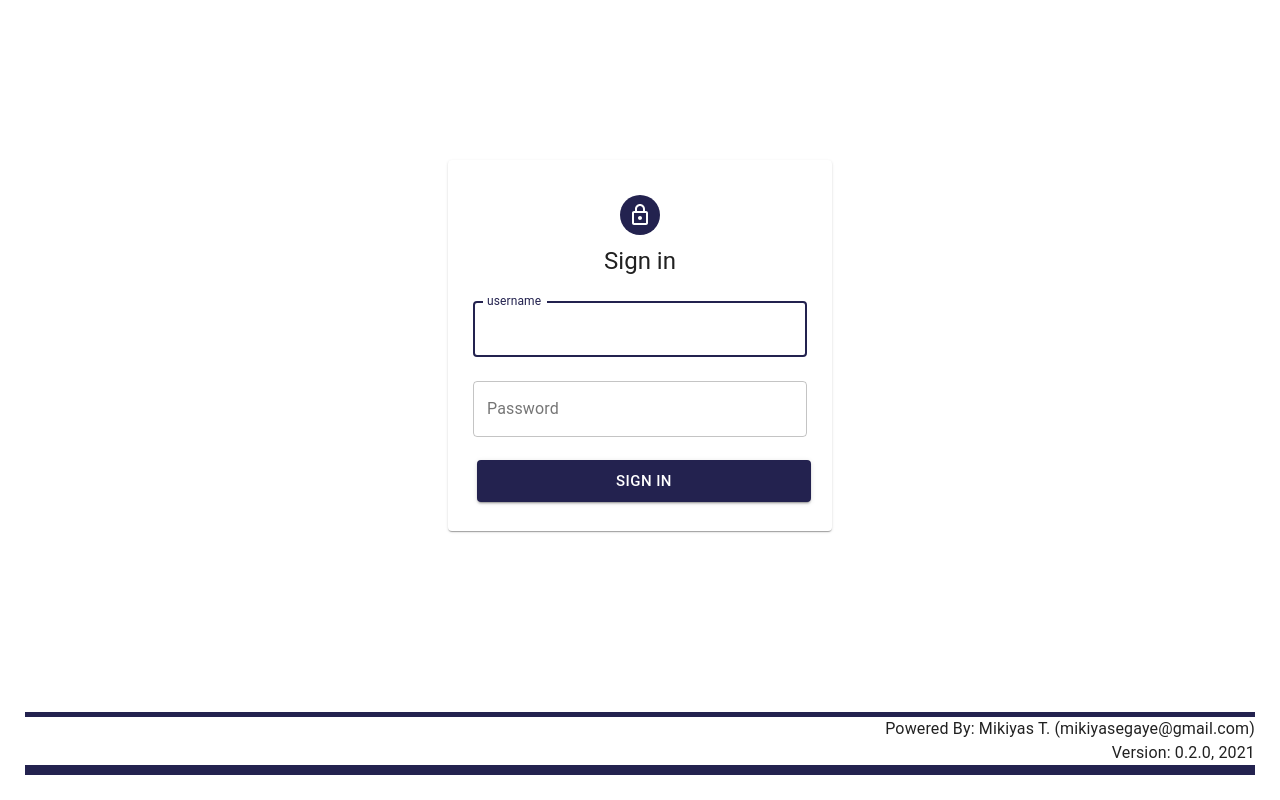
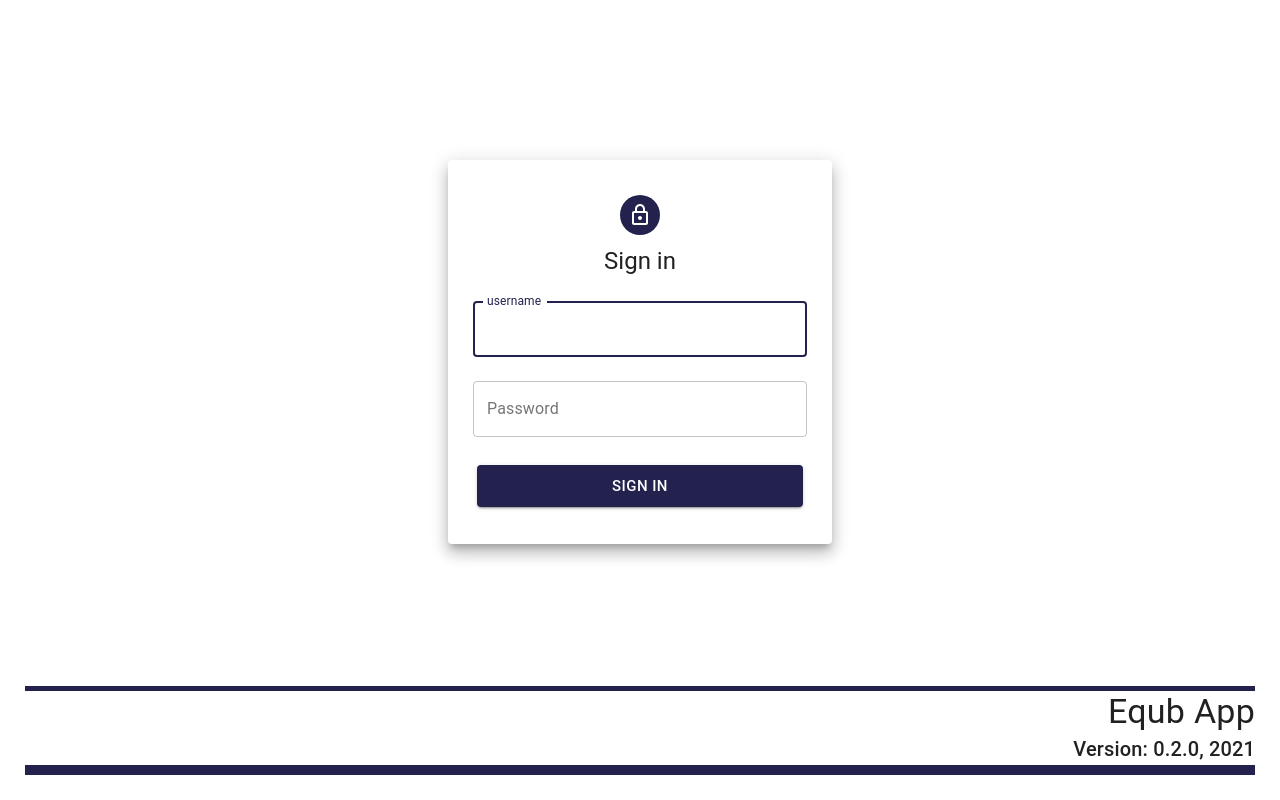
Before and after one commit to mikiyasegaye/equb, a React (Create React App) app: page /login#/login in a window 1280 px wide. Built offline with nearby package versions, Linux system fonts and the light colour scheme.

Commit message:
style: update the styling

```diff
--- a/src/api/index.js
+++ b/src/api/index.js
@@ -1,6 +1,4 @@
 import axios from "axios";
-import fs from "fs";
-import path from "path";
 
 axios.defaults.headers.post["Content-Type"] = "application/json";
 axios.defaults.headers.common["Authorization"] = "";
--- a/src/components/Layout.js
+++ b/src/components/Layout.js
@@ -36,6 +36,7 @@ export default function Layout({ children }) {
       <CssBaseline />
       <div className={classes.footer}>
         <Divider />
+        <Typography>Equb App</Typography>
         <Typography>Version: {version}, 2021</Typography>
         <Divider />
       </div>
--- a/src/components/Modal.js
+++ b/src/components/Modal.js
@@ -16,7 +16,7 @@ const useStyles = makeStyles((theme) => ({
 
 export default function Modal(props) {
   const classes = useStyles();
-  const { title, children, openModal, setOpenModal, notify, setNotify } = props;
+  const { title, children, openModal, setOpenModal } = props;
 
   return (
     <Dialog
--- a/src/components/SideBar.js
+++ b/src/components/SideBar.js
@@ -1,8 +1,7 @@
 import React, { useState, useEffect } from "react";
-import jwt_decode from "jwt-decode";
+// import jwt_decode from "jwt-decode";
 import { makeStyles } from "@material-ui/core/styles";
 import Drawer from "@material-ui/core/Drawer";
-import Toolbar from "@material-ui/core/Toolbar";
 import List from "@material-ui/core/List";
 import ListItemIcon from "@material-ui/core/ListItemIcon";
 import AccountCircleIcon from "@material-ui/icons/AccountCircle";
--- a/src/components/forms/CreateUser.js
+++ b/src/components/forms/CreateUser.js
@@ -1,4 +1,4 @@
-import React, { useState, useEffect } from "react";
+import React, { useEffect } from "react";
 import { Grid } from "@material-ui/core";
 import AddIcon from "@mui/icons-material/Add";
 import Controls from "../controls/Controls";
--- a/src/components/sidebarItems.js
+++ b/src/components/sidebarItems.js
@@ -1,7 +1,6 @@
 import React from "react";
 import ListItemIcon from "@material-ui/core/ListItemIcon";
 import DashboardIcon from "@material-ui/icons/Dashboard";
-import AccountCircleIcon from "@material-ui/icons/AccountCircle";
 import PeopleIcon from "@mui/icons-material/People";
 import Controls from "../components/controls/Controls";
 
--- a/src/components/tables/UsersList.js
+++ b/src/components/tables/UsersList.js
@@ -1,17 +1,16 @@
 import React, { useState, useEffect } from "react";
 import MaterialTable from "material-table";
-import { makeStyles } from "@material-ui/core/styles";
-import RotateLeftIcon from "@mui/icons-material/RotateLeft";
+// import { makeStyles } from "@material-ui/core/styles";
 import BlockIcon from "@mui/icons-material/Block";
 import CheckCircleIcon from "@mui/icons-material/CheckCircle";
 import { createAPIEndpoint, ENDPOINTS } from "../../api";
 import Controls from "../controls/Controls";
 import Modal from "../Modal";
 
-const useStyles = makeStyles({});
+// const useStyles = makeStyles({});
 
 export default function UsersList({ notify, setNotify, idValue, setIdValue }) {
-  const classes = useStyles();
+  // const classes = useStyles();
   const [userData, setUserData] = useState([]);
   const [isLoading, setIsLoading] = useState(false);
   const [openModal, setOpenModal] = useState(false);
--- a/src/pages/login.js
+++ b/src/pages/login.js
@@ -2,6 +2,7 @@ import * as React from "react";
 import { version } from "../../package.json";
 import Avatar from "@material-ui/core/Avatar";
 import FormControl from "@material-ui/core/FormControl";
+import { Alert } from "@mui/material";
 import LockIcon from "@material-ui/icons/LockOutlined";
 import Paper from "@material-ui/core/Paper";
 import Typography from "@material-ui/core/Typography";
@@ -17,7 +18,7 @@ const useStyles = makeStyles((theme) => ({
     marginRight: "auto",
   },
   paper: {
-    marginTop: theme.spacing.unit * 20,
+    marginTop: theme.spacing(20),
     display: "flex",
     flexDirection: "column",
     alignItems: "center",
@@ -29,10 +30,7 @@ const useStyles = makeStyles((theme) => ({
   },
   form: {
     width: "100%",
-    marginTop: theme.spacing.unit,
-  },
-  submit: {
-    marginTop: "15px",
+    marginTop: theme.spacing(),
   },
   footer: {
     position: "fixed",
@@ -57,13 +55,18 @@ const Login = (props) => {
 
   return (
     <main className={classes.root}>
-      <Paper className={classes.paper}>
+      <Paper elevation={10} className={classes.paper}>
         <Avatar className={classes.avatar}>
           <LockIcon />
         </Avatar>
         <Typography component="h1" variant="h5">
           Sign in
         </Typography>
+        <div>
+          {/* {loginData.errorMsg ? (
+            <Alert severity="error">{loginData.errorMsg}</Alert>
+          ) : null} */}
+        </div>
         <form className={classes.form}>
           <FormControl margin="normal" fullWidth>
             <Controls.Input label="username" name="Username" autoFocus />
@@ -71,22 +74,20 @@ const Login = (props) => {
           <FormControl margin="normal" fullWidth>
             <Controls.Input label="Password" name="Password" type="password" />
           </FormControl>
+          <FormControl margin="normal" fullWidth>
             <Controls.Button
               variant="contained"
               color="primary"
               size="large"
               text="SIGN IN"
               type="submit"
-            className={classes.submit}
-            fullWidth
             />
+          </FormControl>
         </form>
         <div className={classes.footer}>
           <Divider className={classes.dividerTop} />
-          <Typography>
-            Powered By: Mikiyas T. (mikiyasegaye@gmail.com)
-          </Typography>
-          <Typography>Version: {version}, 2021</Typography>
+          <Typography variant="h4">Equb App</Typography>
+          <Typography variant="h6">Version: {version}, 2021</Typography>
           <Divider className={classes.dividerBottom} />
         </div>
       </Paper>
--- a/src/pages/users.js
+++ b/src/pages/users.js
@@ -6,7 +6,6 @@ import Modal from "../components/Modal";
 import Notification from "../components/Notification";
 import { makeStyles, createStyles } from "@material-ui/core/styles";
 import { Paper } from "@material-ui/core";
-import AddCircleIcon from "@mui/icons-material/Add";
 import UsersList from "../components/tables/UsersList";
 import CreateUser from "../components/forms/CreateUser";
 
```
Lines whose indentation alone changed are shown as unchanged.
